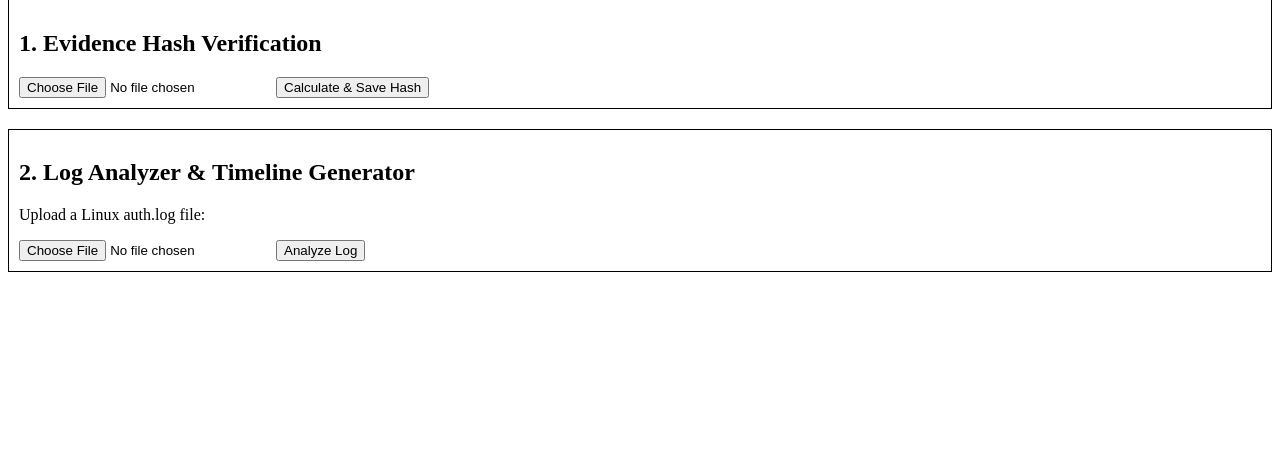
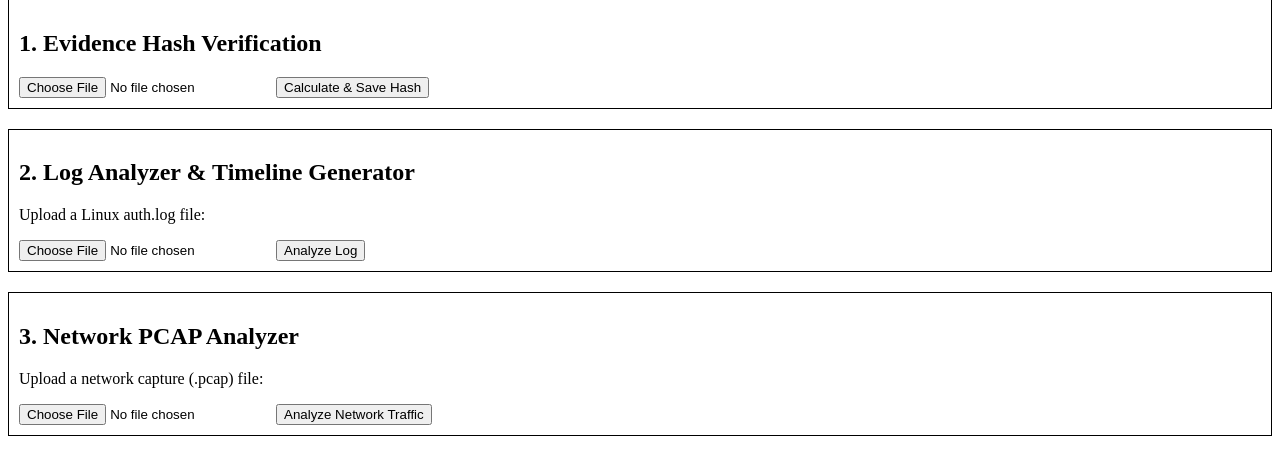
Before and after one commit to NoobJrCS/forensics-toolkit, a Flask app: page / in a window 1280 px wide. Shown: the part 278-753 px from the top of the page. Run offline with Flask 3, Linux system fonts and the light colour scheme; data comes from the database, SQL or seed files in the repository.

Commit message:
Day 4: Built Scapy-based Network PCAP Analyzer to detect malicious traffic

```diff
--- a/app.py
+++ b/app.py
@@ -1,17 +1,23 @@
+import os
 from flask import Flask, render_template, request
+from werkzeug.utils import secure_filename
 from backend.modules.hash_checker import calculate_hashes
 from backend.modules.log_analyzer import parse_auth_log
 from backend.modules.timeline_generator import generate_timeline
 from backend.modules.db_manager import init_db, save_evidence, get_all_evidence
+from backend.modules.pcap_analyzer import analyze_pcap
 
 app = Flask(__name__)
 
-# Initialize the database when the app starts
+# Configure the temporary upload folder for PCAP files
+UPLOAD_FOLDER = 'uploads'
+os.makedirs(UPLOAD_FOLDER, exist_ok=True)
+app.config['UPLOAD_FOLDER'] = UPLOAD_FOLDER
+
 init_db()
 
 @app.route('/')
 def home():
-    # Fetch all stored evidence to display on the home page
     saved_evidence = get_all_evidence()
     return render_template('index.html', saved_evidence=saved_evidence)
 
@@ -19,14 +25,11 @@ def home():
 def hash_file():
     if 'file' not in request.files:
         return "No file uploaded", 400
-
     file = request.files['file']
-    filename = file.filename
+    filename = secure_filename(file.filename)
     file_content = file.read()
 
     hashes = calculate_hashes(file_content)
-
-    # NEW: Save the results to our SQLite database
     save_evidence(filename, hashes['MD5'], hashes['SHA256'])
 
     saved_evidence = get_all_evidence()
@@ -36,16 +39,37 @@ def hash_file():
 def analyze_log():
     if 'file' not in request.files:
         return "No file uploaded", 400
-
     file = request.files['file']
     log_content = file.read()
 
-    # We now run BOTH the log analyzer and the timeline generator
     suspicious_activity = parse_auth_log(log_content)
     timeline = generate_timeline(log_content)
 
     saved_evidence = get_all_evidence()
     return render_template('index.html', logs=suspicious_activity, timeline=timeline, saved_evidence=saved_evidence)
 
+# --- NEW ROUTE FOR PCAP ANALYZER ---
+@app.route('/analyze-pcap', methods=['POST'])
+def analyze_pcap_route():
+    if 'file' not in request.files:
+        return "No file uploaded", 400
+
+    file = request.files['file']
+    filename = secure_filename(file.filename)
+
+    # Save the file temporarily so Scapy can read it
+    filepath = os.path.join(app.config['UPLOAD_FOLDER'], filename)
+    file.save(filepath)
+
+    # Run the analysis
+    suspicious_ips, alerts = analyze_pcap(filepath)
+
+    # Clean up the file after analysis to save space
+    if os.path.exists(filepath):
+        os.remove(filepath)
+
+    saved_evidence = get_all_evidence()
+    return render_template('index.html', pcap_ips=suspicious_ips, pcap_alerts=alerts, saved_evidence=saved_evidence)
+
 if __name__ == '__main__':
     app.run(debug=True)
--- a/templates/index.html
+++ b/templates/index.html
@@ -79,5 +79,33 @@
             </div>
         {% endif %}
     </div>
+    <div style="border: 1px solid black; padding: 10px; margin-top: 20px;">
+        <h2>3. Network PCAP Analyzer</h2>
+        <form action="/analyze-pcap" method="POST" enctype="multipart/form-data">
+            <p>Upload a network capture (.pcap) file:</p>
+            <input type="file" name="file" required>
+            <button type="submit">Analyze Network Traffic</button>
+        </form>
+
+        {% if pcap_ips %}
+            <h3 style="color: darkred;">Suspicious Source IPs Detected:</h3>
+            <ul>
+                {% for ip in pcap_ips %}
+                    <li><strong>{{ ip }}</strong></li>
+                {% endfor %}
+            </ul>
+        {% endif %}
+
+        {% if pcap_alerts %}
+            <h3>Traffic Alerts:</h3>
+            <div style="height: 150px; overflow-y: scroll; border: 1px solid #ccc; padding: 10px; background-color: #fff0f0;">
+                <ul>
+                    {% for alert in pcap_alerts %}
+                        <li>{{ alert }}</li>
+                    {% endfor %}
+                </ul>
+            </div>
+        {% endif %}
+    </div>
 </body>
 </html>
--- /dev/null
+++ b/test_data/make_pcap.py
@@ -0,0 +1,5 @@
+from scapy.all import wrpcap, IP, TCP
+# Create a fake packet simulating an attack on port 3389 (RDP)
+fake_packet = IP(src="10.0.0.99", dst="192.168.1.5")/TCP(dport=3389)
+wrpcap("test_attack.pcap", [fake_packet])
+print("test_attack.pcap created!")
--- /dev/null
+++ b/test_data/test_auth.log.txt
@@ -0,0 +1,3 @@
+Mar 12 10:00:01 server sshd[1234]: Accepted publickey for admin from 192.168.1.10 port 22 ssh2
+Mar 12 10:05:22 server sshd[1234]: Failed password for root from 192.168.1.50 port 22 ssh2
+Mar 12 10:05:25 server sshd[1234]: Failed password for root from 192.168.1.50 port 22 ssh2
```
Also changed, not shown: backend/modules/pcap_analyzer.py (+25 -0 lines), 1 other file.
